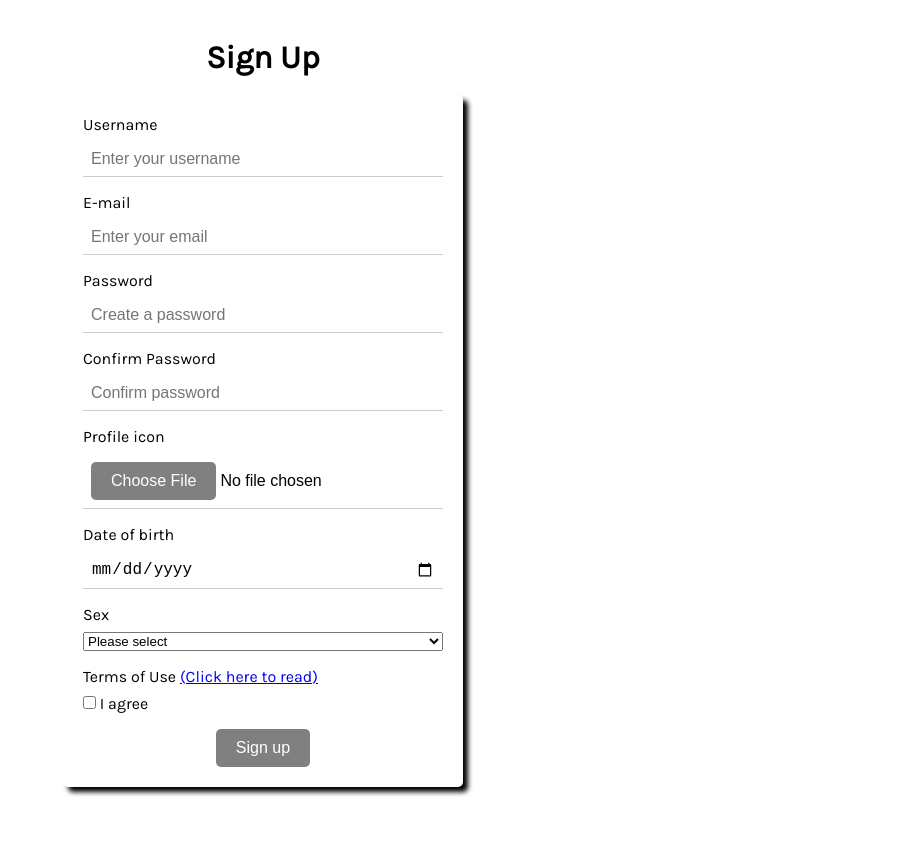
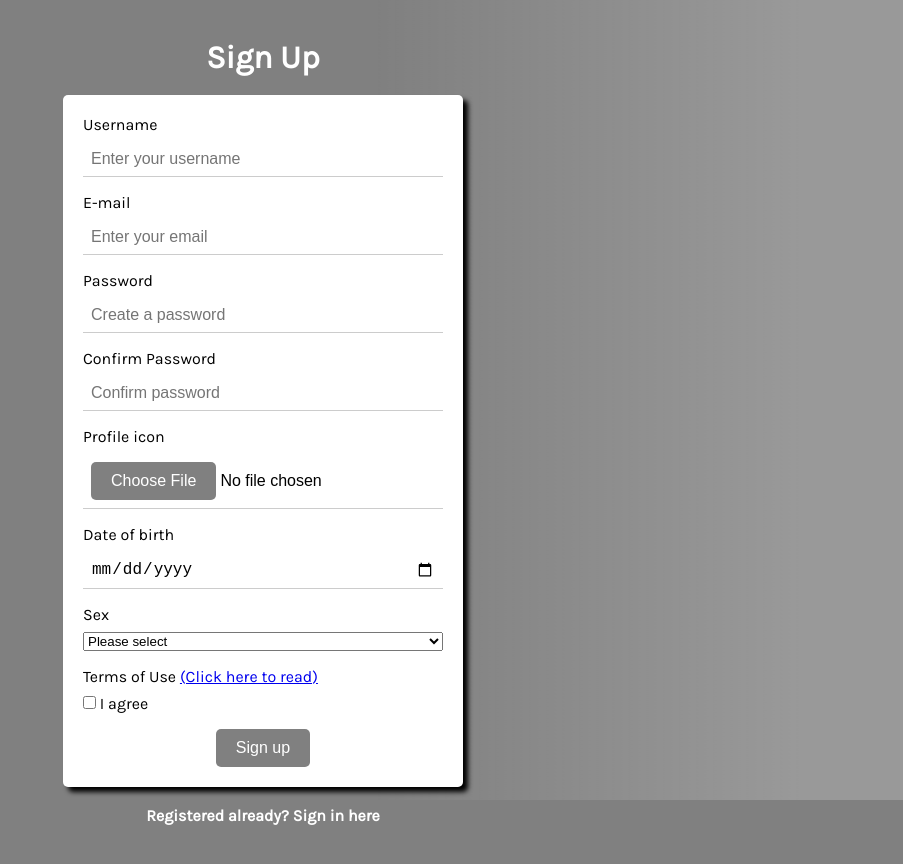
Before and after one commit to lovegroa/registration, a React (Vite) app: page /sign-up in a window 1280 px wide. Shown: the whole page, without its empty margins (377-1280 px from the left). Built offline with nearby package versions, Linux system fonts and the light colour scheme.

Commit message:
updated styling

```diff
--- a/src/App.css
+++ b/src/App.css
@@ -11,6 +11,13 @@ body {
     sans-serif;
   -webkit-font-smoothing: antialiased;
   -moz-osx-font-smoothing: grayscale;
+  height: 100vh;
+  width: 100vh;
+}
+
+#root {
+  height: 100%;
+  width: 100%;
 }
 
 .container {
@@ -20,6 +27,34 @@ body {
   padding: 1rem;
 }
 
-article h1 {
-  margin: 1rem 0;
+.button {
+  all: unset;
+  background-color: grey;
+  color: #fff;
+  border: none;
+  padding: 10px 20px;
+  border-radius: 5px;
+  font-size: 16px;
+  position: relative;
+  overflow: hidden;
 }
+
+.button:before {
+  content: '';
+  position: absolute;
+  top: 50%;
+  left: 50%;
+  transform: translate(-50%, -50%);
+  width: 0;
+  height: 0;
+  background-color: rgba(255, 255, 255, 0.5);
+  border-radius: 50%;
+  transition: width 0.3s ease-out, height 0.3s ease-out;
+}
+.button:hover:before {
+  width: 200%;
+  height: 200%;
+}
+.button:hover {
+  cursor: pointer;
+}
--- a/src/index.css
+++ b/src/index.css
@@ -1,3 +1,52 @@
 body {
-  margin: 0;
+  background: linear-gradient(45deg, #808080, #808080),
+    linear-gradient(135deg, #808080, #808080),
+    linear-gradient(to right, #808080, #808080);
+  background-size: 200% 200%;
+  animation: gradient 20s linear infinite;
+  overflow: auto;
+  width: 100%;
 }
+
+@keyframes gradient {
+  0% {
+    background-position: 0% 0%, 0% 0%, 0% 0%;
+  }
+  100% {
+    background-position: 100% 100%, 50% 50%, 100% 0%;
+  }
+}
+
+body:before {
+  content: '';
+  position: fixed;
+  top: 0;
+  left: 0;
+  right: 0;
+  bottom: 0;
+  z-index: -1;
+  background: linear-gradient(
+    90deg,
+    rgba(255, 255, 255, 0),
+    rgba(255, 255, 255, 0.2),
+    rgba(255, 255, 255, 0.2),
+    rgba(255, 255, 255, 0)
+  );
+  animation: shine 16s ease-in-out infinite;
+}
+
+@keyframes shine {
+  0% {
+    transform: translateX(-100%);
+  }
+  50% {
+    transform: translateX(100%);
+  }
+  100% {
+    transform: translateX(-100%);
+  }
+}
+
+h1 {
+  color: white;
+}
```
